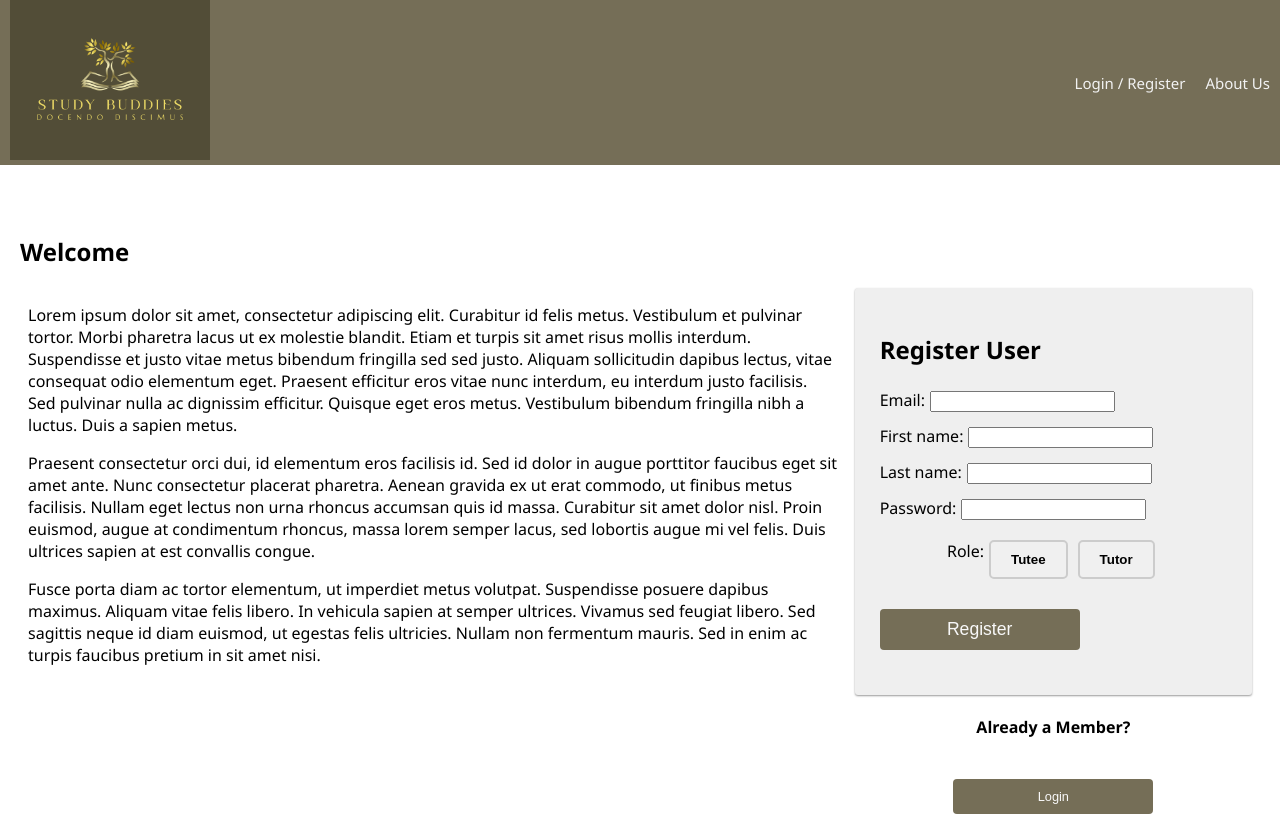
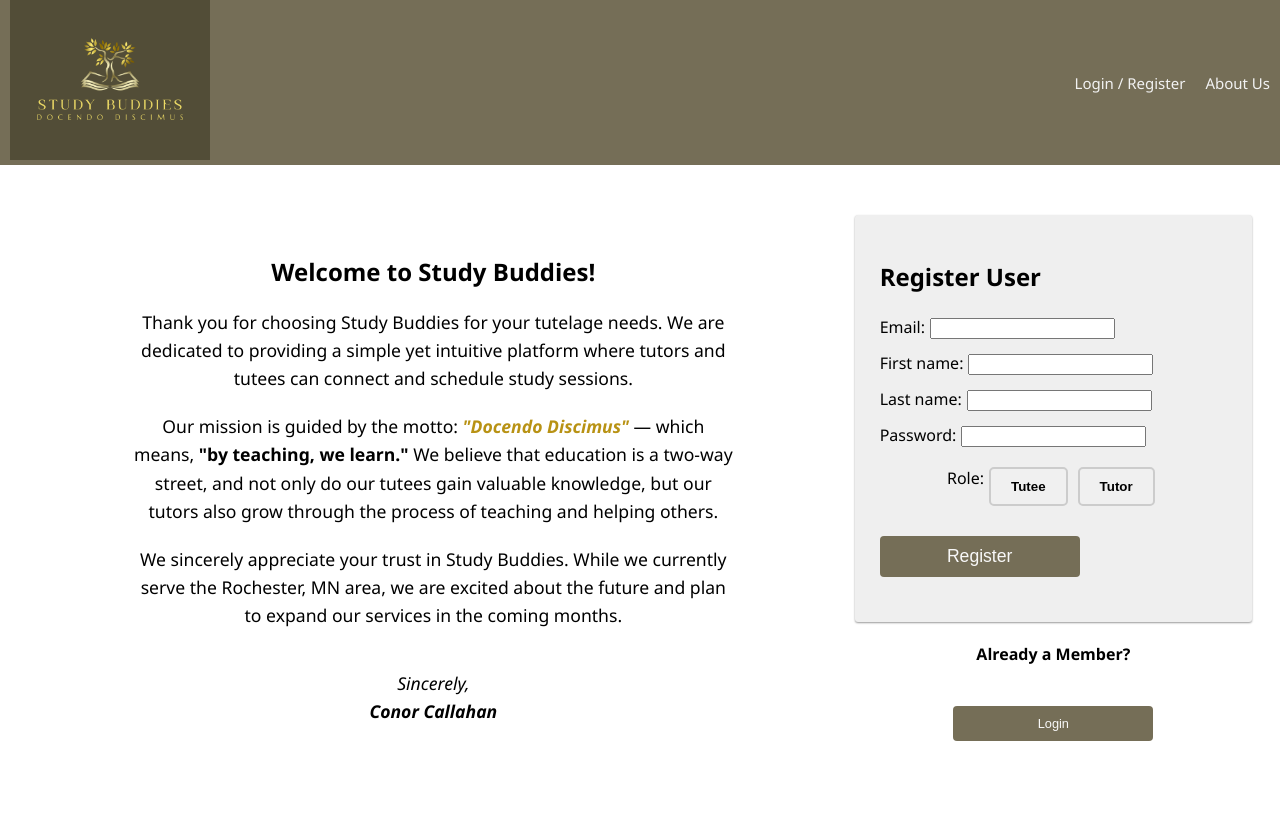
Before and after one commit to Callahan97/Study-Buddies, a React (Vite) app: page /#/home in a window 1280 px wide. Shown: the top 816 px of the page. Built offline with nearby package versions, Linux system fonts and the light colour scheme; no server answers.

Commit message:
made some changes to back end routes/reducers related with storing disciplines. Also made stylingto the landing page and the welcome message on the landing page itself. Also removed a edit button that wasnt connected but also wont be available one the app is in a finished state.

```diff
--- a/src/components/HomePage.jsx/HomePage.jsx
+++ b/src/components/HomePage.jsx/HomePage.jsx
@@ -55,9 +55,9 @@ function HomePage() {
                   : `${session.tutor_firstname} ${session.tutor_lastname}`}
               </span>
               <span>
-                <button className="edit-button">Edit</button>
-                <button className="delete-button">Delete</button>
-              </span> {/* Added Edit and Delete buttons */}
+
+                <button className="delete-button">Cancel Session</button>
+              </span>
             </div>
           ))
         ) : (
--- a/src/components/LandingPage/LandingPage.css
+++ b/src/components/LandingPage/LandingPage.css
@@ -78,3 +78,30 @@ Grid
   flex-basis: 100%;
   max-width: 100%;
 }
+
+.landing-message {
+  max-width: 600px;
+  margin: 0 auto;
+  padding: 20px;
+  text-align: center;
+}
+
+.landing-message p {
+  font-size: 1.1em;
+  line-height: 1.6;
+  margin-bottom: 20px;
+}
+
+.landing-message .signature {
+  font-style: italic;
+  margin-top: 40px;
+}
+
+.landing-message strong {
+  font-weight: bold;
+}
+
+.landing-message em {
+  font-style: italic;
+  color: #b89214;
+}
--- a/src/components/LandingPage/LandingPage.jsx
+++ b/src/components/LandingPage/LandingPage.jsx
@@ -6,7 +6,7 @@ import './LandingPage.css';
 import RegisterForm from '../RegisterForm/RegisterForm';
 
 function LandingPage() {
-  const [heading, setHeading] = useState('Welcome');
+  const [heading, setHeading] = useState('Welcome to Study Buddies!');
   const history = useHistory();
 
   const onLogin = (event) => {
@@ -15,41 +15,28 @@ function LandingPage() {
 
   return (
     <div className="container">
-      <h2>{heading}</h2>
 
       <div className="grid">
         <div className="grid-col grid-col_8">
+        <div className="landing-message">
+        <h2>{heading}</h2>
           <p>
-            Lorem ipsum dolor sit amet, consectetur adipiscing elit. Curabitur
-            id felis metus. Vestibulum et pulvinar tortor. Morbi pharetra lacus
-            ut ex molestie blandit. Etiam et turpis sit amet risus mollis
-            interdum. Suspendisse et justo vitae metus bibendum fringilla sed
-            sed justo. Aliquam sollicitudin dapibus lectus, vitae consequat odio
-            elementum eget. Praesent efficitur eros vitae nunc interdum, eu
-            interdum justo facilisis. Sed pulvinar nulla ac dignissim efficitur.
-            Quisque eget eros metus. Vestibulum bibendum fringilla nibh a
-            luctus. Duis a sapien metus.
+          Thank you for choosing Study Buddies for your tutelage needs. We are dedicated to providing a simple yet intuitive platform where tutors and tutees can connect and schedule study sessions.
           </p>
 
           <p>
-            Praesent consectetur orci dui, id elementum eros facilisis id. Sed
-            id dolor in augue porttitor faucibus eget sit amet ante. Nunc
-            consectetur placerat pharetra. Aenean gravida ex ut erat commodo, ut
-            finibus metus facilisis. Nullam eget lectus non urna rhoncus
-            accumsan quis id massa. Curabitur sit amet dolor nisl. Proin
-            euismod, augue at condimentum rhoncus, massa lorem semper lacus, sed
-            lobortis augue mi vel felis. Duis ultrices sapien at est convallis
-            congue.
+          Our mission is guided by the motto: <strong><em>"Docendo Discimus"</em></strong> — which means, <strong>"by teaching, we learn."</strong> We believe that education is a two-way street, and not only do our tutees gain valuable knowledge, but our tutors also grow through the process of teaching and helping others.
           </p>
 
           <p>
-            Fusce porta diam ac tortor elementum, ut imperdiet metus volutpat.
-            Suspendisse posuere dapibus maximus. Aliquam vitae felis libero. In
-            vehicula sapien at semper ultrices. Vivamus sed feugiat libero. Sed
-            sagittis neque id diam euismod, ut egestas felis ultricies. Nullam
-            non fermentum mauris. Sed in enim ac turpis faucibus pretium in sit
-            amet nisi.
+          We sincerely appreciate your trust in Study Buddies. While we currently serve the Rochester, MN area, we are excited about the future and plan to expand our services in the coming months.
           </p>
+
+          <p className="signature">
+          Sincerely,<br></br>
+          <strong>Conor Callahan</strong>
+          </p>
+        </div>
         </div>
         <div className="grid-col grid-col_4">
           <RegisterForm />
--- a/src/redux/reducers/user.reducer.js
+++ b/src/redux/reducers/user.reducer.js
@@ -1,7 +1,10 @@
 const userReducer = (state = {}, action) => {
   switch (action.type) {
     case 'SET_USER':
-      return action.payload;
+      return {
+        ...state,
+        ...action.payload,
+      };
     case 'UNSET_USER':
       return {};
     default:
```
Also changed, not shown: 2 other files (tests, documents, lock files or other folders).
